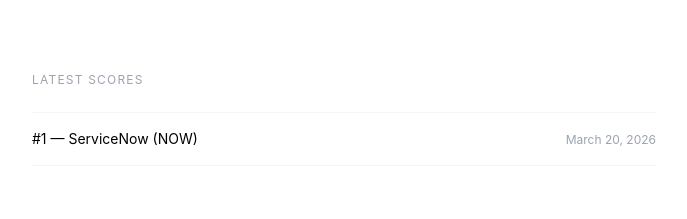
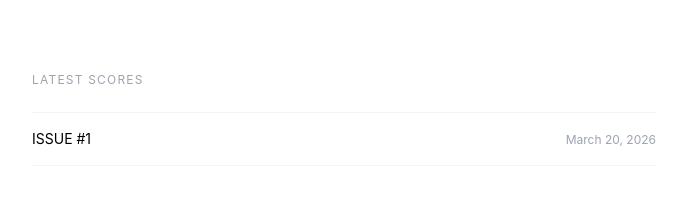
Before and after one commit to darshea/darshea.github.io, a Next.js app: page /ads in a window 1280 px wide. Shown: the part 2620-2839 px from the top of the page, without its empty margins (296-983 px from the left). Built offline with nearby package versions, Linux system fonts and the light colour scheme.

Commit message:
Update latest scores title to ISSUE #1
Co-Authored-By: Claude Sonnet 4.6 <noreply@anthropic.com>

```diff
--- a/src/app/ads/page.jsx
+++ b/src/app/ads/page.jsx
@@ -212,7 +212,7 @@ export default function ADS() {
             className="flex items-baseline justify-between border-t border-gray-100 py-4 group"
           >
             <span className="text-sm text-black group-hover:opacity-40 transition-opacity">
-              #1 — ServiceNow (NOW)
+              ISSUE #1
             </span>
             <span className="text-xs text-gray-400 shrink-0 ml-6">March 20, 2026</span>
           </a>
```
